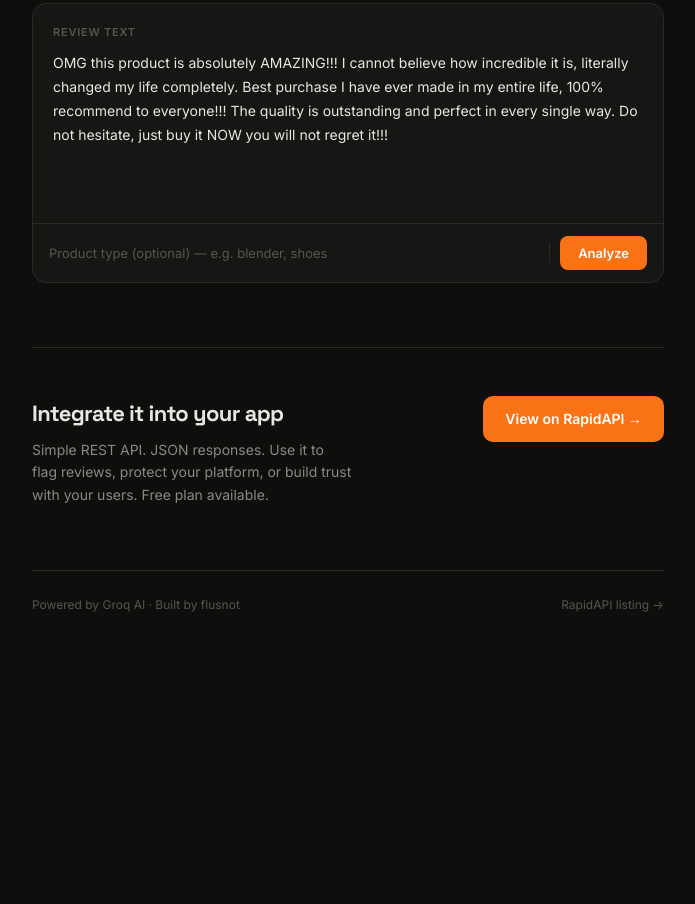
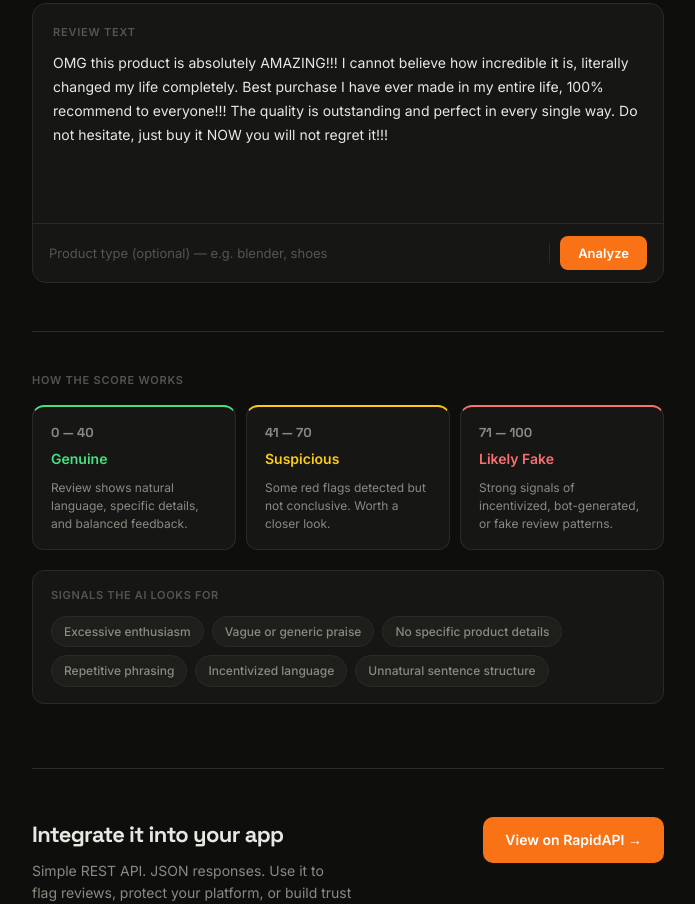
Before and after one commit to flusnot/fake-review-detector, a website: page docs/index.html in a window 1280 px wide. Shown: the part 367-1271 px from the top of the page, without its empty margins (292-987 px from the left). Before the commit the page ends 1061 px from the top, so only its background shows below. Drawn offline with Linux system fonts and the light colour scheme.

Commit message:
Add how the score works section to demo page

```diff
--- a/docs/index.html
+++ b/docs/index.html
@@ -466,6 +466,101 @@
       to   { opacity: 1; transform: translateX(0); }
     }
 
+    /* ── HOW IT WORKS ── */
+    .how-it-works {
+      margin-top: 48px;
+      padding-top: 40px;
+      border-top: 1px solid var(--border);
+    }
+
+    .hiw-title {
+      font-size: 11px;
+      font-weight: 600;
+      letter-spacing: 0.07em;
+      text-transform: uppercase;
+      color: var(--text-3);
+      margin-bottom: 16px;
+    }
+
+    .hiw-grid {
+      display: grid;
+      grid-template-columns: repeat(3, 1fr);
+      gap: 10px;
+      margin-bottom: 20px;
+    }
+
+    @media (max-width: 520px) {
+      .hiw-grid { grid-template-columns: 1fr; }
+    }
+
+    .hiw-card {
+      background: var(--surface);
+      border: 1px solid var(--border);
+      border-radius: 12px;
+      padding: 16px 18px;
+    }
+
+    .hiw-card.green { border-top: 2px solid var(--green); }
+    .hiw-card.yellow { border-top: 2px solid var(--yellow); }
+    .hiw-card.red { border-top: 2px solid var(--red); }
+
+    .hiw-range {
+      font-family: 'Space Grotesk', sans-serif;
+      font-size: 13px;
+      font-weight: 700;
+      color: var(--text-2);
+      margin-bottom: 4px;
+    }
+
+    .hiw-verdict {
+      font-size: 14px;
+      font-weight: 600;
+      color: var(--text);
+      margin-bottom: 8px;
+    }
+
+    .hiw-card.green .hiw-verdict { color: var(--green); }
+    .hiw-card.yellow .hiw-verdict { color: var(--yellow); }
+    .hiw-card.red .hiw-verdict { color: var(--red); }
+
+    .hiw-desc {
+      font-size: 12px;
+      color: var(--text-2);
+      line-height: 1.5;
+    }
+
+    .hiw-signals {
+      background: var(--surface);
+      border: 1px solid var(--border);
+      border-radius: 12px;
+      padding: 16px 18px;
+    }
+
+    .hiw-signals-title {
+      font-size: 11px;
+      font-weight: 600;
+      letter-spacing: 0.06em;
+      text-transform: uppercase;
+      color: var(--text-3);
+      margin-bottom: 12px;
+    }
+
+    .hiw-pills {
+      display: flex;
+      flex-wrap: wrap;
+      gap: 8px;
+    }
+
+    .hiw-pill {
+      font-size: 12px;
+      font-weight: 500;
+      color: var(--text-2);
+      background: var(--surface-2);
+      border: 1px solid var(--border);
+      border-radius: 100px;
+      padding: 5px 12px;
+    }
+
     /* ── CTA ── */
     .cta {
       margin-top: 64px;
@@ -625,6 +720,39 @@
 
   </div>
 
+  <!-- HOW IT WORKS -->
+  <div class="how-it-works">
+    <div class="hiw-title">How the score works</div>
+    <div class="hiw-grid">
+      <div class="hiw-card green">
+        <div class="hiw-range">0 — 40</div>
+        <div class="hiw-verdict">Genuine</div>
+        <div class="hiw-desc">Review shows natural language, specific details, and balanced feedback.</div>
+      </div>
+      <div class="hiw-card yellow">
+        <div class="hiw-range">41 — 70</div>
+        <div class="hiw-verdict">Suspicious</div>
+        <div class="hiw-desc">Some red flags detected but not conclusive. Worth a closer look.</div>
+      </div>
+      <div class="hiw-card red">
+        <div class="hiw-range">71 — 100</div>
+        <div class="hiw-verdict">Likely Fake</div>
+        <div class="hiw-desc">Strong signals of incentivized, bot-generated, or fake review patterns.</div>
+      </div>
+    </div>
+    <div class="hiw-signals">
+      <div class="hiw-signals-title">Signals the AI looks for</div>
+      <div class="hiw-pills">
+        <span class="hiw-pill">Excessive enthusiasm</span>
+        <span class="hiw-pill">Vague or generic praise</span>
+        <span class="hiw-pill">No specific product details</span>
+        <span class="hiw-pill">Repetitive phrasing</span>
+        <span class="hiw-pill">Incentivized language</span>
+        <span class="hiw-pill">Unnatural sentence structure</span>
+      </div>
+    </div>
+  </div>
+
   <!-- CTA -->
   <div class="cta">
     <div class="cta-text">
```
